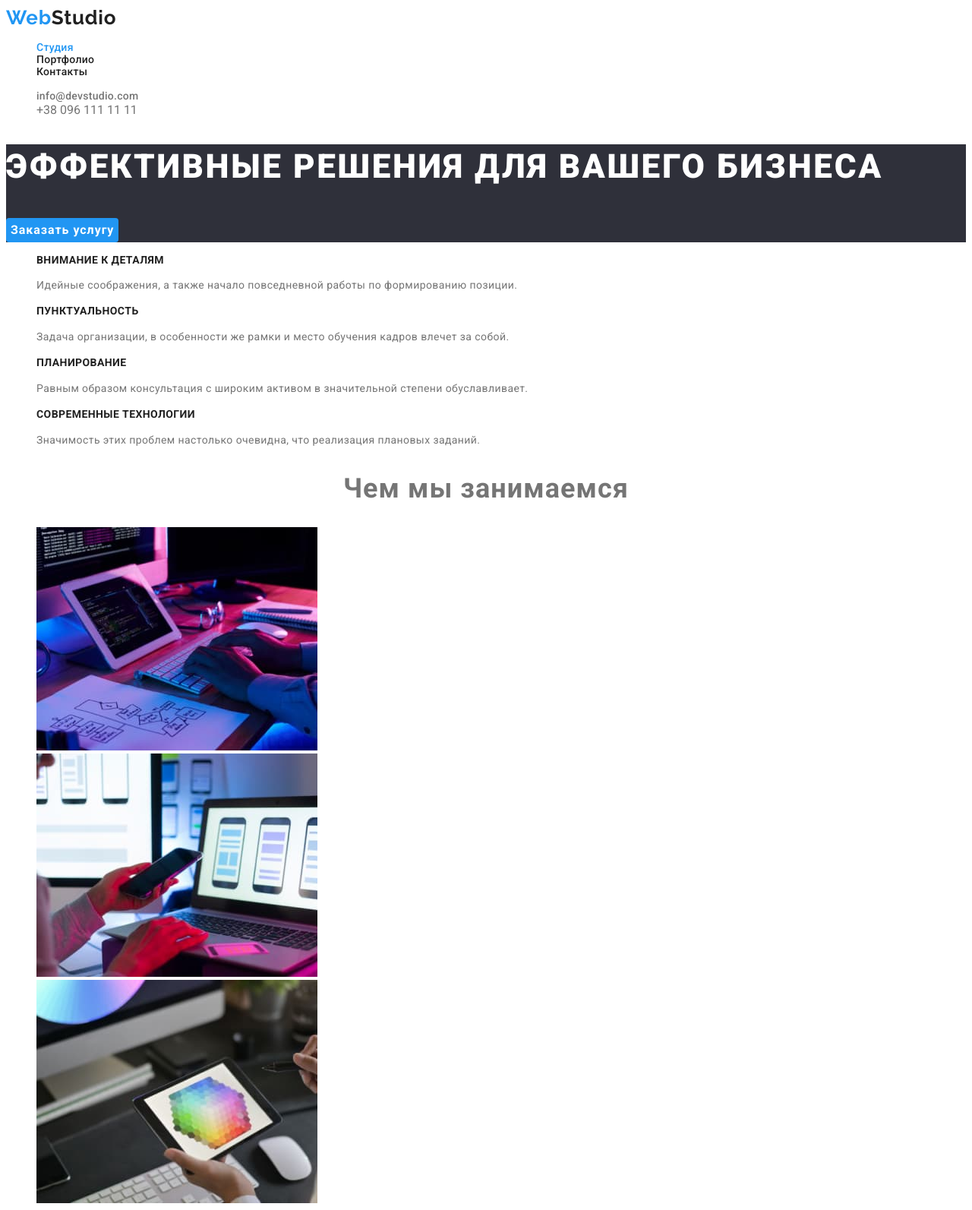
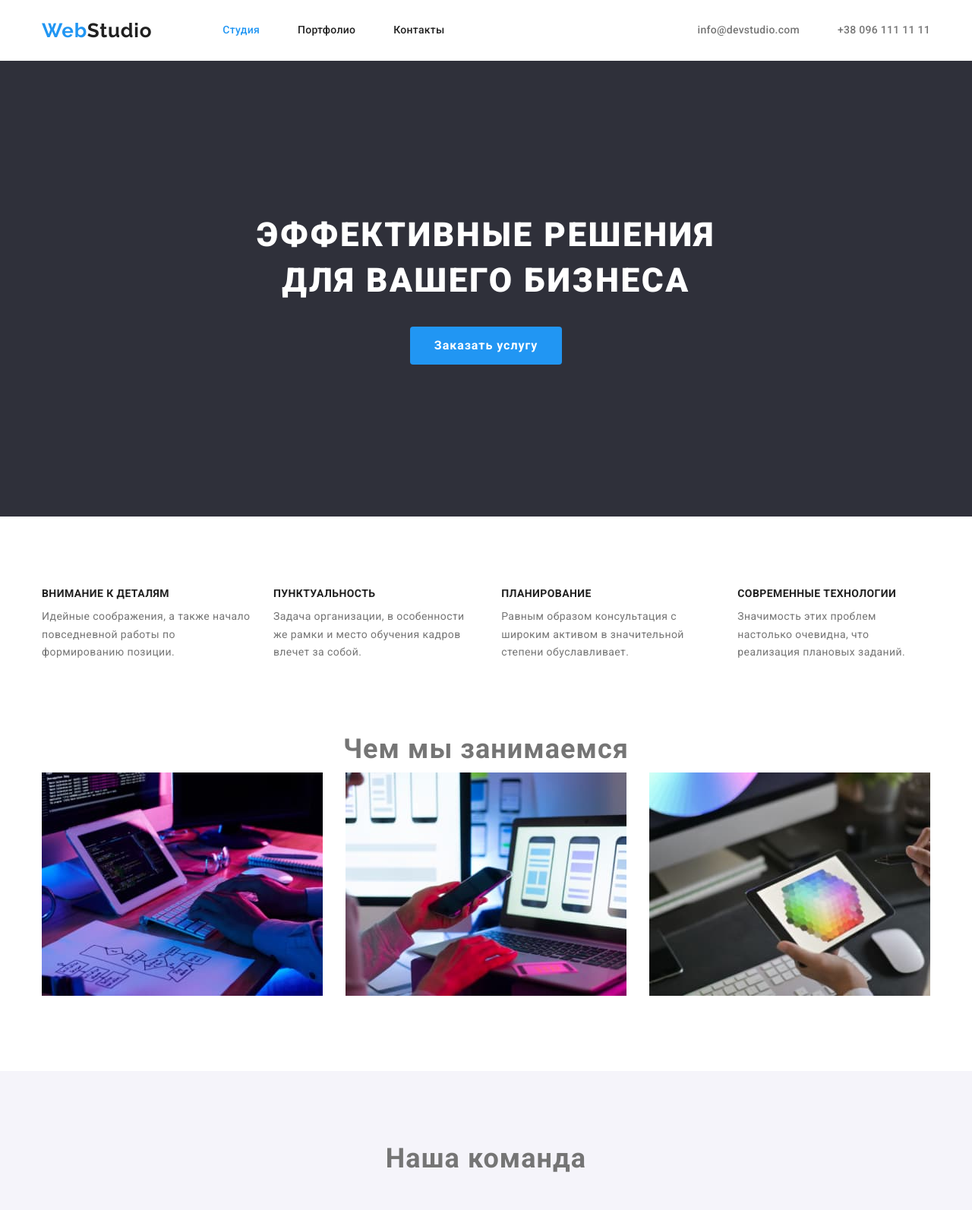
Before and after one commit to Vladimir-Maselskiy/goit-markup-hw-03, a plain HTML site: page index.html in a window 1280 px wide. Shown: the top 1593 px of the page at 76% size. Drawn offline with nearby package versions, Linux system fonts and the light colour scheme.

Commit message:
index done

```diff
--- a/css/styles.css
+++ b/css/styles.css
@@ -12,6 +12,18 @@ body {
   --second-background-color: #2f303a;
 }
 
+p,
+h1,
+h2,
+h3,
+h4,
+h5,
+h6,
+ul {
+  margin: 0;
+  padding: 0;
+}
+
 .list {
   list-style: none;
 }
@@ -20,11 +32,49 @@ body {
   text-decoration: none;
 }
 
+.visually-hidden {
+  position: absolute;
+  width: 1px;
+  height: 1px;
+  margin: -1px;
+  border: 0;
+  padding: 0;
+  white-space: nowrap;
+  clip-path: inset(100%);
+  clip: rect(0 0 0 0);
+  overflow: hidden;
+}
+
 /* -----------HEADER--------------- */
+.header-section {
+  max-width: 1600px;
+}
+.container {
+  max-width: 1200px;
+  padding-left: 15px;
+  padding-right: 15px;
+  margin: 0 auto;
+}
+
+.flex {
+  display: flex;
+  align-items: center;
+}
+
+.flex-wrap {
+  display: flex;
+  flex-wrap: wrap;
+}
+
+.nav-container {
+  display: flex;
+  align-items: center;
+}
+
 .header-left-link:hover,
 .header-left-link:focus,
-.header-rihgt-link:hover,
-.header-rihgt-link:focus {
+.header-right-link:hover,
+.header-right-link:focus {
   color: var(--accent-color);
 }
 
@@ -41,18 +91,48 @@ body {
 .header-lofo-syffix {
   color: var(--first-text-color);
 }
+
+.header-left-list {
+  display: flex;
+  margin-left: 93px;
+}
+
+.header-right-list {
+  display: flex;
+  margin-left: auto;
+}
+.header-right-item {
+  margin-right: 50px;
+}
+.header-right-item:last-child {
+  margin-right: 0;
+}
 .header-left-item,
-.header-rihgt-item {
+.header-right-item {
+  padding-top: 32px;
+  padding-bottom: 32px;
   font-weight: 500;
   font-size: 14px;
   line-height: 1.14;
   letter-spacing: 0.02em;
 }
 
+.header-left-item {
+  margin-right: 50px;
+}
+.header-left-item:last-child {
+  margin-right: 0;
+}
+
 .header-left-link {
   color: var(--first-text-color);
 }
-.header-rihgt-link {
+
+.header-left-link:nth-last-child() {
+  margin-right: 0;
+}
+
+.header-right-link {
   color: var(--second-text-color);
 }
 .header-left-link.link.current {
@@ -60,7 +140,10 @@ body {
 }
 
 /* ----------MAIN--------------- */
-.title-section {
+.section {
+  max-width: 1600px;
+  padding-top: 94px;
+  padding-bottom: 94px;
   background-color: var(--second-background-color);
 }
 
@@ -71,6 +154,11 @@ body {
   letter-spacing: 0.06em;
   text-transform: uppercase;
   color: var(--third-text-color);
+  margin-top: 106px;
+  margin-left: 237px;
+  margin-bottom: 30px;
+  max-width: 696px;
+  text-align: center;
 }
 
 .main-btn {
@@ -86,10 +174,27 @@ body {
   border-radius: 4px;
   border: none;
   cursor: pointer;
+  width: 200px;
+  height: 50px;
+  margin-left: 485px;
+  margin-bottom: 106px;
 }
 
 /* ----------FEATURES-------------------------- */
+.main-section {
+  max-width: 1600px;
+  padding-top: 94px;
+  padding-bottom: 94px;
+  background-color: var(--third-text-color);
+}
 
+.features-list > li {
+  margin-right: 30px;
+}
+
+.features-list > li:last-child {
+  margin-right: 0;
+}
 .features-title {
   font-weight: bold;
   font-size: 14px;
@@ -97,6 +202,7 @@ body {
   letter-spacing: 0.03em;
   text-transform: uppercase;
   color: var(--first-text-color);
+  margin-bottom: 10px;
 }
 
 .features-text {
@@ -104,6 +210,23 @@ body {
   line-height: 1.71;
   letter-spacing: 0.03em;
   color: var(--second-text-color);
+}
+
+.main-section > .container > .universal-title {
+  text-align: center;
+  margin-top: 94px;
+}
+
+.feature-images-list {
+  margin-top: 10px;
+}
+
+.feature-images-list li {
+  margin-right: 30px;
+}
+
+.feature-images-list li:last-child {
+  margin-right: 0;
 }
 
 /* --------ABOUT-------------------------- */
@@ -117,9 +240,36 @@ body {
 }
 
 /* --------ABOUT-OUR-TEAM--------------------- */
-.our-team {
-  background: var(--first-background-color);
+
+.team-section {
+  max-width: 1600px;
+  padding-top: 94px;
+  padding-bottom: 94px;
+  background-color: var(--first-background-color);
 }
+
+.team-list {
+  margin-top: 50px;
+}
+
+.team-list > li {
+  margin-right: 30px;
+  background-color: var(--third-text-color);
+}
+
+.team-list > li:last-child {
+  margin-right: 0;
+}
+
+.team-list > li > h3 {
+  margin-top: 30px;
+}
+
+.team-list > li > p {
+  margin-top: 10px;
+  margin-bottom: 30px;
+}
+
 .our-developer {
   font-weight: 500;
   font-size: 16px;
@@ -146,10 +296,18 @@ body {
 }
 
 .footer-section {
+  max-width: 1600px;
   background: var(--second-background-color);
 }
 
+.container.align-text-left {
+  padding-top: 60px;
+  padding-bottom: 60px;
+}
+
 .footer-logo {
+  margin-bottom: 20px;
+  display: block;
   font-family: Raleway;
   font-weight: bold;
   font-size: 26px;
@@ -162,10 +320,15 @@ body {
 }
 
 .footer-address-item {
+  display: block;
   font-size: 14px;
   line-height: 1.71;
   letter-spacing: 0.03em;
   color: var(--third-text-color);
+  margin-bottom: 9px;
+}
+.footer-address-item:last-child {
+  margin-bottom: 0;
 }
 
 /* -----------PORTFOLIO-HTML---------------------------- */
--- a/index.html
+++ b/index.html
@@ -6,17 +6,23 @@
   <meta http-equiv="X-UA-Compatible" content="IE=edge" />
   <meta name="viewport" content="width=device-width, initial-scale=1.0" />
   <title>WebStudio</title>
+  <link rel="stylesheet" href="https://cdnjs.cloudflare.com/ajax/libs/modern-normalize/1.1.0/modern-normalize.min.css"
+    integrity="sha512-wpPYUAdjBVSE4KJnH1VR1HeZfpl1ub8YT/NKx4PuQ5NmX2tKuGu6U/JRp5y+Y8XG2tV+wKQpNHVUX03MfMFn9Q=="
+    crossorigin="anonymous" referrerpolicy="no-referrer" />
   <link rel="preconnect" href="https://fonts.googleapis.com">
   <link rel="preconnect" href="https://fonts.gstatic.com" crossorigin>
   <link href="https://fonts.googleapis.com/css2?family=Raleway:wght@700&family=Roboto:wght@400;500;700;900&display=swap"
     rel="stylesheet">
+  <link rel="stylesheet" href="https://cdnjs.cloudflare.com/ajax/libs/modern-normalize/1.1.0/modern-normalize.min.css"
+    integrity="sha512-wpPYUAdjBVSE4KJnH1VR1HeZfpl1ub8YT/NKx4PuQ5NmX2tKuGu6U/JRp5y+Y8XG2tV+wKQpNHVUX03MfMFn9Q=="
+    crossorigin="anonymous" referrerpolicy="no-referrer" />
   <link rel="stylesheet" href="./css/styles.css">
-
 </head>
 
 <body>
-  <header>
-    <nav>
+  <header class="header-section">
+    <div class="container flex">
+      <nav class="nav-container">
         <a class="header-logo link" href="" lang="en">Web<span class="header-lofo-syffix">Studio</span></a>
         <ul class="header-left-list list">
           <li class="header-left-item">
@@ -31,22 +37,26 @@
         </ul>
       </nav>
       <ul class="header-right-list list">
-      <li class="header-rihgt-item">
-        <a class="link header-rihgt-link" href="mailto:info@devstudio.com">info@devstudio.com</a>
+        <li class="header-right-item">
+          <a class="link header-right-link" href="mailto:info@devstudio.com">info@devstudio.com</a>
         </li>
-      <li>
-        <a class="link header-rihgt-link" href="tel:+380961111111">+38 096 111 11 11</a>
+        <li class="header-right-item">
+          <a class=" link header-right-link" href="tel:+380961111111">+38 096 111 11 11</a>
         </li>
       </ul>
+    </div>
   </header>
   <main>
-    <section class="title-section">
+    <section class="section">
+      <div class="container">
         <h1 class="main-title">Эффективные решения для вашего бизнеса</h1>
         <button class="main-btn" type="button">Заказать услугу</button>
     </section>
-    <section>
-      <h2 hidden>Features</h2>
-      <ul class="list">
+    </div>
+    <section class="main-section">
+      <h2 class="visually-hidden">Features</h2>
+      <div class="container">
+        <ul class="features-list list flex">
           <li>
             <h3 class="features-title">Внимание к деталям</h3>
             <p class="features-text">
@@ -76,18 +86,20 @@
             </p>
           </li>
         </ul>
-    </section>
-    <section>
+
         <h2 class="universal-title">Чем мы занимаемся</h2>
-      <ul class="list">
+
+        <ul class="feature-images-list list flex-wrap">
           <li><img width="370" src="./img/box1.jpg" alt="Разработчик пишет код" /></li>
           <li><img width="370" src="./img/box2.jpg" alt="Создаем мобильные приложения" /></li>
           <li><img width="370" src="./img/box3.jpg" alt="Цветовая палитра" /></li>
         </ul>
+      </div>
     </section>
-    <section class="our-team">
+    <section class="team-section">
       <h2 class="universal-title">Наша команда</h2>
-      <ul class="list">
+      <div class="container">
+        <ul class="team-list list flex">
           <li>
             <img width="270" src="./img/img1.jpg" alt="Игорь Демьяненко" />
             <h3 class="our-developer">Игорь Демьяненко</h3>
@@ -109,9 +121,11 @@
             <p class="developer-position" lang="en">UI Designer</p>
           </li>
         </ul>
+      </div>
     </section>
   </main>
   <footer class="footer-section">
+    <div class="container align-text-left text">
       <a class="footer-logo link" href="" lang="en">Web<span class="footer-logo-syffix">Studio</span> </a>
       <address class="footer-address">
         <ul class="footer-address-list list">
@@ -128,6 +142,7 @@
           </li>
         </ul>
       </address>
+    </div>
   </footer>
 </body>
 
```
Lines whose indentation alone changed are shown as unchanged.
